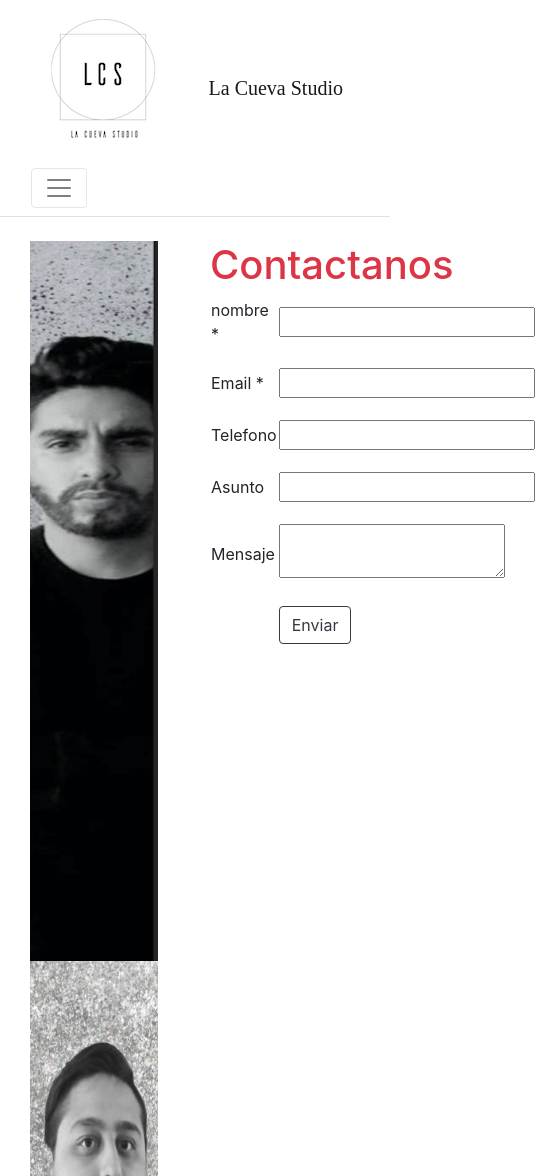
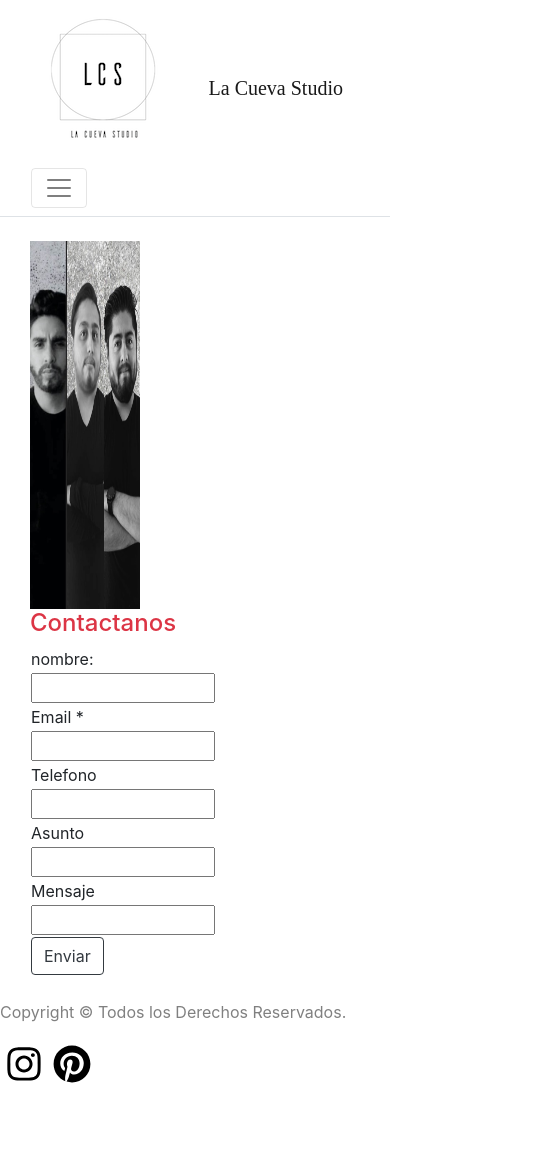
Before and after one commit to lalo256/laCuevaStudioReact, a React (Create React App) app: page /contacto in a window 390 px wide. Shown: the top 1176 px of the page, 536 px wide, since content can reach past the window. After the commit the page ends 1136 px from the top, so only its background shows below. Built offline with nearby package versions, Linux system fonts and the light colour scheme.

Commit message:
fix movile version

```diff
--- a/src/component/style/Contacto.css
+++ b/src/component/style/Contacto.css
@@ -5,3 +5,31 @@
 .window{
     background-color: lightsteelblue;
 }
+
+@media only screen and (max-width: 768px) {
+    .imgContactoSm{
+        width: 2.3rem;
+        height: 23rem;
+    }
+}
+
+@media only screen and (max-width: 768px) {
+    .ocultar-divs{
+        display: none;
+    }
+}
+
+@media only screen and (min-width: 768px) {
+    .ocultar-div{
+        display: none;
+    }
+    .formContactoSm{
+        font-size: .5rem;
+    }
+    .titleSm{
+        font-size: 2px;
+    }
+    .contactFont{
+
+    }
+}
--- a/src/pages/Contacto.js
+++ b/src/pages/Contacto.js
@@ -17,7 +17,13 @@ class Contacto extends React.Component{
             email: '',
             telefono: '',
             asunto: '',
-            mensaje: ''
+            mensaje: '',
+            //movil
+            nombreM: '',
+            emailM: '',
+            telefonoM: '',
+            asuntoM: '',
+            mensajeM: ''
         }
         this.handleChangename = this.handleChangename.bind(this);
         this.handleChangeemail = this.handleChangeemail.bind(this);
@@ -25,6 +31,13 @@ class Contacto extends React.Component{
         this.handleChangeasunto = this.handleChangeasunto.bind(this);
         this.handleChangemensaje = this.handleChangemensaje.bind(this);
         this.handleSubmit = this.handleSubmit.bind(this);
+        //movil
+        this.handleChangenameM = this.handleChangenameM.bind(this);
+        this.handleChangeemailM = this.handleChangeemailM.bind(this);
+        this.handleChangefonM = this.handleChangefonM.bind(this);
+        this.handleChangeasuntoM = this.handleChangeasuntoM.bind(this);
+        this.handleChangemensajeM = this.handleChangemensajeM.bind(this);
+        this.handleSubmitM = this.handleSubmitM.bind(this);
     }
 
     handleChangename(event) {
@@ -47,6 +60,26 @@ class Contacto extends React.Component{
         this.setState({mensaje: event.target.value});
     }
 
+    handleChangenameM(event1) {
+        this.setState({nombreM: event1.target.value});
+    }
+
+    handleChangeemailM(event1) {
+        this.setState({emailM: event1.target.value});
+    }
+
+    handleChangefonM(event1) {
+        this.setState({telefonoM: event1.target.value});
+    }
+
+    handleChangeasuntoM(event1) {
+        this.setState({asuntoM: event1.target.value});
+    }
+
+    handleChangemensajeM(event1) {
+        this.setState({mensajeM: event1.target.value});
+    }
+
     handleSubmit(e) {
         e.preventDefault();
 
@@ -61,6 +94,20 @@ class Contacto extends React.Component{
         e.target.reset();
     }
 
+    handleSubmitM(e1) {
+        e1.preventDefault();
+
+        emailjs.sendForm('service_1sx21f8', 'template_3ipxu2b', e1.target, 'user_jW4lzGf9jxdT65vioUnDZ')
+            .then((result) => {
+                console.log(result.text);
+                alert('Gracias por contactar a La Cueva Studio, pronto nos pondremos en contacto');
+            }, (error) => {
+                console.log(error.text);
+                alert('Error al mandar correo, intentelo mas tarde');
+            });
+        e1.target.reset();
+    }
+
     render() {
         return (
             <React.Fragment>
@@ -71,17 +118,20 @@ class Contacto extends React.Component{
                         <div className="container-fluid">
                             <div className="row">
                                 <div className="col-6">
-                                    <img className="imgContacto" src={Conta1}/>
-                                    <img className="imgContacto" src={Conta2}/>
-                                    <img className="imgContacto" src={Conta3}/>
+                                    <img className="imgContacto imgContactoSm" src={Conta1}/>
+                                    <img className="imgContacto imgContactoSm" src={Conta2}/>
+                                    <img className="imgContacto imgContactoSm" src={Conta3}/>
                                 </div>
-                                <div className="col-6 container-fluid">
+
+                                <div className="col-5 container-fluid ocultar-divs">
                                     <form onSubmit={this.handleSubmit}>
                                         <div>
                                             <h1 className="titleContac text-danger">Contactanos</h1>
+
+                                            <div className="col-6 col-sm-6">
                                             <table className="tablaContacto table-borderless">
                                                 <tr>
-                                                    <td>nombre *</td>
+                                                    <td>nombre: </td>
                                                     <td>
                                                         <input
                                                             type="text"
@@ -95,7 +145,7 @@ class Contacto extends React.Component{
                                                     <td Style="padding:10px;"></td>
                                                 </tr>
                                                 <tr>
-                                                    <td>Email *</td>
+                                                    <td>Email: </td>
                                                     <td>
                                                         <input
                                                             type="email"
@@ -109,7 +159,7 @@ class Contacto extends React.Component{
                                                     <td Style="padding:10px;"></td>
                                                 </tr>
                                                 <tr>
-                                                    <td>Telefono</td>
+                                                    <td>Telefono:</td>
                                                     <td>
                                                         <input
                                                             type="text"
@@ -123,7 +173,7 @@ class Contacto extends React.Component{
                                                     <td Style="padding:10px;"></td>
                                                 </tr>
                                                 <tr>
-                                                    <td>Asunto</td>
+                                                    <td>Asunto:</td>
                                                     <td>
                                                         <input
                                                             type="text"
@@ -137,10 +187,9 @@ class Contacto extends React.Component{
                                                     <td Style="padding:10px;"></td>
                                                 </tr>
                                                 <tr>
-                                                    <td>Mensaje</td>
+                                                    <td>Mensaje:</td>
                                                     <td>
                                                         <textarea
-
                                                             name="mensaje"
                                                             value={this.state.value}
                                                             onChange={this.handleChangemensaje}
@@ -161,9 +210,112 @@ class Contacto extends React.Component{
                                                     </td>
                                                 </tr>
                                             </table>
+                                              </div>
                                             </div>
+
                                     </form>
                                 </div>
+                                {/* div de cel*/}
+                                <div className="ocultar-div">
+                                    <div className="col-sm-2 container-fluid">
+                                        <form onSubmit={this.handleSubmitM}>
+                                            <div>
+                                                <h4 className="titleContac text-danger">Contactanos</h4>
+                                                <table>
+                                                    <tr><td className="contactFont">nombre:</td></tr>
+                                                </table>
+                                                <table>
+                                                    <tr><td> <input
+                                                        type="text"
+                                                        name="nombre"
+                                                        size="13"
+                                                        className="inputStyleSm"
+                                                        value={this.state.value}
+                                                        onChange={this.handleChangenameM}
+                                                    /></td></tr>
+                                                </table>
+                                                <table>
+                                                    <tr><td>Email *</td></tr>
+                                                </table>
+                                                <table>
+                                                    <tr>
+                                                        <td>
+                                                            <input
+                                                                type="email"
+                                                                name="email"
+                                                                size="13"
+                                                                value={this.state.value}
+                                                                onChange={this.handleChangeemailM}
+                                                            />
+                                                        </td>
+                                                    </tr>
+                                                </table>
+                                                <table>
+                                                    <tr>
+                                                        <td>Telefono</td>
+                                                    </tr>
+                                                </table>
+                                                <table>
+                                                    <tr>
+                                                        <td>
+                                                            <input
+                                                                type="text"
+                                                                name="fon"
+                                                                size="13"
+                                                                value={this.state.value}
+                                                                onChange={this.handleChangefonM}
+                                                            /></td>
+                                                    </tr>
+                                                </table>
+                                                <table>
+                                                    <tr><td>Asunto</td></tr>
+                                                </table>
+                                                <table>
+                                                    <tr>
+                                                        <td>
+                                                            <input
+                                                                type="text"
+                                                                name="asunto"
+                                                                size="13"
+                                                                value={this.state.value}
+                                                                onChange={this.handleChangeasuntoM}
+                                                            />
+                                                        </td>
+                                                    </tr>
+                                                </table>
+                                                <table>
+                                                    <tr><td>Mensaje</td></tr>
+                                                </table>
+                                                <table>
+                                                    <tr>
+                                                        <td>
+                                                        <input
+                                                            name="mensaje"
+                                                            size = "13"
+                                                            value={this.state.value}
+                                                            onChange={this.handleChangemensajeM}
+                                                        />
+                                                        </td>
+                                                    </tr>
+                                                </table>
+                                                <table>
+                                                    <tr>
+                                                        <br/>
+                                                        <td>
+                                                            <input
+                                                                type="submit"
+                                                                value="Enviar"
+                                                                className="btn btn-outline-dark"
+                                                            />
+                                                        </td>
+                                                    </tr>
+                                                </table>
+
+                                            </div>
+                                        </form>
+                                    </div>
+                                </div>
+
                             </div>
                         </div>
                     </div>
```
Also changed, not shown: src/component/NosotrosDesc.js (+20 -20 lines), src/component/style/Nosotros.css (+19 -6 lines).
